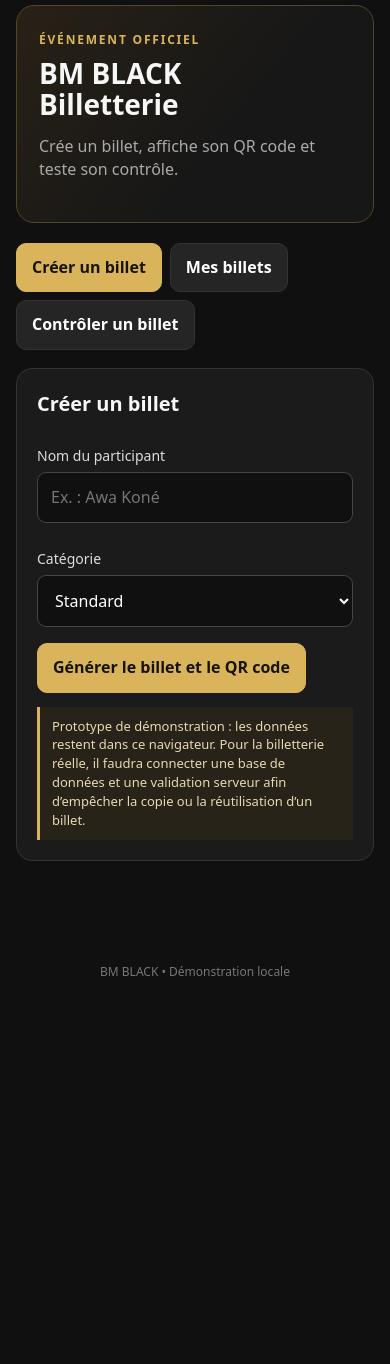
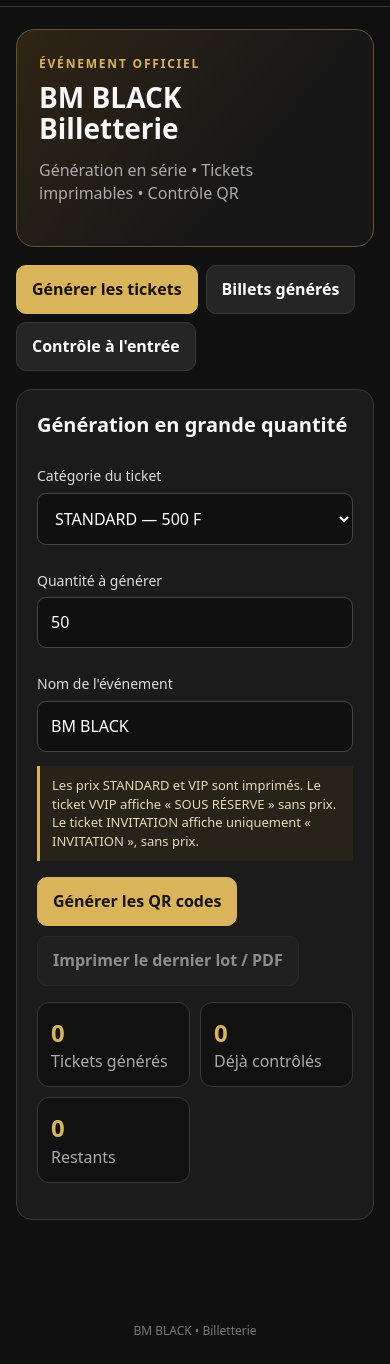
Before and after one commit to lebossking37/BM-BLACK-TICKETS-, a plain HTML site: page index.html in a window 390 px wide. Shown: the part 95-1459 px from the top of the page. Before the commit the page ends 1099 px from the top, so only its background shows below. Drawn offline with Linux system fonts and the light colour scheme.

Commit message:
Add bulk ticket generation and invitation categories

```diff
--- a/index.html
+++ b/index.html
@@ -1,53 +1,67 @@
 <!doctype html>
 <html lang="fr">
 <head>
-<meta charset="utf-8"><meta name="viewport" content="width=device-width,initial-scale=1">
+<meta charset="utf-8"><meta name="viewport" content="width=device-width,initial-scale=1,viewport-fit=cover">
 <meta name="theme-color" content="#101010"><title>BM BLACK • Billetterie</title>
 <script src="https://cdnjs.cloudflare.com/ajax/libs/qrcodejs/1.0.0/qrcode.min.js"></script>
 <script src="https://unpkg.com/html5-qrcode@2.3.8/html5-qrcode.min.js"></script>
 <style>
-:root{color-scheme:dark;--bg:#101010;--panel:#1b1b1b;--line:#333;--gold:#d9b45b;--muted:#aaa}
+:root{color-scheme:dark;--bg:#101010;--panel:#1b1b1b;--line:#383838;--gold:#d9b45b;--muted:#aaa}
 *{box-sizing:border-box}body{margin:0;background:var(--bg);color:#f7f7f7;font:16px/1.45 system-ui,-apple-system,Segoe UI,sans-serif}
-header{padding:24px 18px;border-bottom:1px solid var(--line);display:flex;align-items:center;justify-content:space-between;gap:12px}
-.brand{font-weight:900;letter-spacing:.12em;font-size:20px}.brand span{color:var(--gold)}
-main{max-width:980px;margin:auto;padding:22px 16px 60px}.hero{padding:25px 22px;background:linear-gradient(130deg,#282116,#171717 60%);border:1px solid #51452a;border-radius:18px;margin-bottom:20px}
-.eyebrow{color:var(--gold);font-size:12px;font-weight:800;letter-spacing:.15em;text-transform:uppercase}h1{font-size:clamp(28px,6vw,44px);line-height:1.08;margin:10px 0}h2{font-size:20px;margin:0 0 16px}.muted{color:var(--muted)}
-.tabs{display:flex;gap:8px;margin:18px 0;flex-wrap:wrap}.tab,button{border:1px solid var(--line);background:#252525;color:#fff;border-radius:10px;padding:12px 15px;font:inherit;font-weight:700;cursor:pointer}.tab[aria-selected=true],button.primary{background:var(--gold);color:#17130a;border-color:var(--gold)}button:disabled{opacity:.5;cursor:not-allowed}
-.panel{background:var(--panel);border:1px solid var(--line);border-radius:16px;padding:20px;margin-bottom:18px}
-label{display:block;color:#ddd;font-size:14px;margin:12px 0 6px}input,select{width:100%;padding:13px;border-radius:9px;border:1px solid #454545;background:#101010;color:white;font:inherit}
-.grid{display:grid;grid-template-columns:repeat(auto-fit,minmax(230px,1fr));gap:14px}.actions{display:flex;gap:10px;flex-wrap:wrap;margin-top:16px}
-.ticket{display:grid;grid-template-columns:1fr auto;gap:14px;align-items:center;border:1px dashed #5a4a2b;background:#141414;border-radius:12px;padding:14px;margin-top:12px}.ticket h3{margin:0 0 5px}.ticket small{color:var(--muted);word-break:break-all}.qr{background:#fff;padding:7px;border-radius:8px;min-width:96px;min-height:96px}.status{display:inline-block;padding:4px 9px;border-radius:99px;font-size:12px;font-weight:800;background:#263a2b;color:#a7e5b4}.status.used{background:#482929;color:#ffb0b0}.hidden{display:none!important}.notice{border-left:3px solid var(--gold);padding:10px 12px;background:#282318;color:#e7d8b4;font-size:13px;margin-top:14px}#reader{max-width:500px;margin:14px auto}footer{text-align:center;color:#777;padding:24px;font-size:12px}
+header{padding:20px 18px;border-bottom:1px solid var(--line);display:flex;justify-content:space-between;align-items:center;gap:12px}.brand{font-weight:900;letter-spacing:.12em;font-size:21px}.brand span{color:var(--gold)}
+main{max-width:1050px;margin:auto;padding:22px 16px 60px}.hero{padding:25px 22px;background:linear-gradient(130deg,#302515,#171717 65%);border:1px solid #66532d;border-radius:18px;margin-bottom:18px}
+.eyebrow{color:var(--gold);font-size:12px;font-weight:800;letter-spacing:.15em;text-transform:uppercase}h1{font-size:clamp(28px,6vw,44px);line-height:1.08;margin:10px 0}h2{font-size:20px;margin:0 0 15px}.muted{color:var(--muted)}
+.tabs{display:flex;gap:8px;margin:18px 0;flex-wrap:wrap}.tab,button{border:1px solid var(--line);background:#252525;color:#fff;border-radius:10px;padding:12px 15px;font:inherit;font-weight:750;cursor:pointer}.tab[aria-selected=true],button.primary{background:var(--gold);color:#17130a;border-color:var(--gold)}button:disabled{opacity:.5;cursor:not-allowed}
+.panel{background:var(--panel);border:1px solid var(--line);border-radius:16px;padding:20px;margin-bottom:18px}label{display:block;color:#ddd;font-size:14px;margin:12px 0 6px}input,select{width:100%;padding:13px;border-radius:9px;border:1px solid #454545;background:#101010;color:white;font:inherit}
+.grid{display:grid;grid-template-columns:repeat(auto-fit,minmax(190px,1fr));gap:14px}.actions{display:flex;gap:10px;flex-wrap:wrap;margin-top:16px}
+.stats{display:grid;grid-template-columns:repeat(auto-fit,minmax(125px,1fr));gap:10px;margin:16px 0}.stat{background:#111;border:1px solid var(--line);border-radius:12px;padding:13px}.stat b{display:block;font-size:24px;color:var(--gold)}
+.ticket{display:grid;grid-template-columns:1fr auto;gap:14px;align-items:center;border:1px dashed #806a39;background:#141414;border-radius:12px;padding:14px;margin-top:12px}.ticket h3{margin:0 0 5px}.ticket small{color:var(--muted);word-break:break-all}.qr{background:#fff;padding:7px;border-radius:8px;width:112px;height:112px;display:grid;place-items:center}.status{display:inline-block;padding:4px 9px;border-radius:99px;font-size:12px;font-weight:800;background:#263a2b;color:#a7e5b4}.status.used{background:#482929;color:#ffb0b0}.hidden{display:none!important}.notice{border-left:3px solid var(--gold);padding:10px 12px;background:#282318;color:#e7d8b4;font-size:13px;margin-top:14px}#reader{max-width:500px;margin:14px auto}
+#printArea{display:none}
+@media print{body{background:#fff;color:#111}body>*:not(#printArea){display:none!important}#printArea{display:grid!important;grid-template-columns:1fr 1fr;gap:8mm;padding:5mm}.print-ticket{break-inside:avoid;border:1.5px solid #222;display:grid;grid-template-columns:1fr auto;min-height:45mm;color:#111;background:white}.print-main{padding:7mm}.print-side{border-left:1px dashed #555;padding:5mm;display:flex;flex-direction:column;align-items:center;justify-content:center}.print-ticket h3{font-size:16pt;margin:0 0 4mm}.print-ticket p{margin:1mm 0;font-size:9pt}.print-qr{background:#fff;padding:2mm}.print-qr img{display:block;width:27mm;height:27mm}.print-code{font-size:7pt;word-break:break-all;text-align:center;margin-top:2mm}.print-kind{font-size:11pt;font-weight:900;letter-spacing:1px}.print-price{font-weight:800;margin-top:3mm!important}.print-side small{font-size:7pt;margin-top:1mm}}
+footer{text-align:center;color:#777;padding:24px;font-size:12px}
 </style></head>
 <body>
-<header><div class="brand">BM <span>BLACK</span></div><div class="muted">BILLETTERIE • TEST</div></header>
+<header><div class="brand">BM <span>BLACK</span></div><div class="muted">BILLETTERIE • ADMINISTRATION</div></header>
 <main>
-<section class="hero"><div class="eyebrow">Événement officiel</div><h1>BM BLACK<br>Billetterie</h1><p class="muted">Crée un billet, affiche son QR code et teste son contrôle.</p></section>
-<div class="tabs" role="tablist"><button class="tab" aria-selected="true" data-tab="create">Créer un billet</button><button class="tab" aria-selected="false" data-tab="tickets">Mes billets</button><button class="tab" aria-selected="false" data-tab="check">Contrôler un billet</button></div>
+<section class="hero"><div class="eyebrow">Événement officiel</div><h1>BM BLACK<br>Billetterie</h1><p class="muted">Génération en série • Tickets imprimables • Contrôle QR</p></section>
+<div class="tabs" role="tablist"><button class="tab" aria-selected="true" data-tab="create">Générer les tickets</button><button class="tab" aria-selected="false" data-tab="tickets">Billets générés</button><button class="tab" aria-selected="false" data-tab="check">Contrôle à l'entrée</button></div>
 <section id="create" class="panel">
-<h2>Créer un billet</h2>
-<div class="grid"><div><label for="buyer">Nom du participant</label><input id="buyer" placeholder="Ex. : Awa Koné" autocomplete="name"></div><div><label for="type">Catégorie</label><select id="type"><option>Standard</option><option>VIP</option><option>VVIP</option></select></div></div>
-<div class="actions"><button class="primary" id="createBtn">Générer le billet et le QR code</button></div>
-<div id="created" class="hidden"></div>
-<div class="notice">Prototype de démonstration : les données restent dans ce navigateur. Pour la billetterie réelle, il faudra connecter une base de données et une validation serveur afin d’empêcher la copie ou la réutilisation d’un billet.</div>
+<h2>Génération en grande quantité</h2>
+<div class="grid">
+<div><label for="type">Catégorie du ticket</label><select id="type"><option value="STANDARD">STANDARD — 500 F</option><option value="VIP">VIP — 1 000 F</option><option value="VVIP">VVIP — SOUS RÉSERVE</option><option value="INVITATION">INVITATION</option></select></div>
+<div><label for="quantity">Quantité à générer</label><input id="quantity" type="number" min="1" max="1000" value="50" inputmode="numeric"></div>
+<div><label for="event">Nom de l'événement</label><input id="event" value="BM BLACK"></div>
+</div>
+<div class="notice">Les prix STANDARD et VIP sont imprimés. Le ticket VVIP affiche « SOUS RÉSERVE » sans prix. Le ticket INVITATION affiche uniquement « INVITATION », sans prix.</div>
+<div class="actions"><button class="primary" id="generateBtn">Générer les QR codes</button><button id="printBatchBtn" disabled>Imprimer le dernier lot / PDF</button></div>
+<div id="batchInfo" class="muted" aria-live="polite"></div>
+<div class="stats"><div class="stat"><b id="totalCount">0</b><span class="muted">Tickets générés</span></div><div class="stat"><b id="usedCount">0</b><span class="muted">Déjà contrôlés</span></div><div class="stat"><b id="remainingCount">0</b><span class="muted">Restants</span></div></div>
 </section>
-<section id="tickets" class="panel hidden"><h2>Billets enregistrés sur cet appareil</h2><div id="ticketList" class="muted">Aucun billet pour le moment.</div></section>
-<section id="check" class="panel hidden"><h2>Contrôle d’entrée</h2><p class="muted">Scanne le QR code ou saisis son identifiant.</p><div id="reader"></div><div class="actions"><button id="scanBtn" class="primary">Démarrer le scanner</button><button id="stopBtn" disabled>Arrêter</button></div><label for="manualId">Identifiant du billet</label><input id="manualId" placeholder="BM-…"><div class="actions"><button id="verifyBtn">Vérifier le billet</button></div><div id="result" aria-live="polite"></div></section>
-</main><footer>BM BLACK • Démonstration locale</footer>
+<section id="tickets" class="panel hidden"><h2>Billets générés</h2><p class="muted">Liste enregistrée sur cet appareil.</p><div id="ticketList">Aucun billet pour le moment.</div></section>
+<section id="check" class="panel hidden"><h2>Contrôle d'entrée</h2><p class="muted">Scanne le QR code ou saisis son identifiant.</p><div id="reader"></div><div class="actions"><button id="scanBtn" class="primary">Démarrer le scanner</button><button id="stopBtn" disabled>Arrêter</button></div><label for="manualId">Code du ticket</label><input id="manualId" placeholder="BM-…"><div class="actions"><button id="verifyBtn">Vérifier le ticket</button></div><div id="result" aria-live="polite"></div></section>
+</main>
+<div id="printArea"></div><footer>BM BLACK • Billetterie</footer>
 <script>
-const KEY='bmblack-demo-tickets-v1';let scanner=null;
-const read=()=>{try{return JSON.parse(localStorage.getItem(KEY)||'[]')}catch{return []}};
-const save=a=>localStorage.setItem(KEY,JSON.stringify(a));
+const KEY='bmblack-tickets-v2',SEQ='bmblack-ticket-seq-v2';let scanner=null,lastBatch=[];
+const read=()=>{try{return JSON.parse(localStorage.getItem(KEY)||'[]')}catch{return []}},save=a=>localStorage.setItem(KEY,JSON.stringify(a));
 const esc=s=>String(s).replace(/[&<>"']/g,c=>({'&':'&amp;','<':'&lt;','>':'&gt;','"':'&quot;',"'":'&#39;'}[c]));
-function switchTab(name){document.querySelectorAll('.tab').forEach(b=>b.setAttribute('aria-selected',String(b.dataset.tab===name)));['create','tickets','check'].forEach(id=>document.getElementById(id).classList.toggle('hidden',id!==name));if(name!=='check')stopScan();if(name==='tickets')renderTickets();}
+const price=t=>t==='STANDARD'?'500 F':t==='VIP'?'1 000 F':t==='VVIP'?'SOUS RÉSERVE':'';
+function switchTab(name){document.querySelectorAll('.tab').forEach(b=>b.setAttribute('aria-selected',String(b.dataset.tab===name)));['create','tickets','check'].forEach(id=>document.getElementById(id).classList.toggle('hidden',id!==name));if(name!=='check')stopScan();if(name==='tickets')renderTickets();updateStats()}
 document.querySelectorAll('.tab').forEach(b=>b.addEventListener('click',()=>switchTab(b.dataset.tab)));
-function qr(target,value){target.innerHTML='';if(window.QRCode)new QRCode(target,{text:value,width:100,height:100,correctLevel:QRCode.CorrectLevel.M});else target.textContent='QR indisponible';}
-function ticketMarkup(t){return '<article class="ticket"><div><h3>'+esc(t.name)+'</h3><div>'+esc(t.type)+' • <span class="status '+(t.used?'used':'')+'">'+(t.used?'Déjà utilisé':'Valide')+'</span></div><small>'+esc(t.id)+'<br>'+new Date(t.created).toLocaleString('fr-FR')+'</small></div><div class="qr" id="qr-'+esc(t.id)+'"></div></article>';}
-function renderTickets(){const list=document.getElementById('ticketList'),all=read();list.innerHTML=all.length?all.slice().reverse().map(ticketMarkup).join(''):'Aucun billet pour le moment.';all.forEach(t=>{const el=document.getElementById('qr-'+t.id);if(el)qr(el,t.id);});}
-document.getElementById('createBtn').addEventListener('click',()=>{const name=document.getElementById('buyer').value.trim();if(!name){alert('Saisis le nom du participant.');return;}const t={id:'BM-'+crypto.randomUUID().toUpperCase(),name,type:document.getElementById('type').value,created:new Date().toISOString(),used:false};const all=read();all.push(t);save(all);const box=document.getElementById('created');box.classList.remove('hidden');box.innerHTML='<h3>Billet créé</h3>'+ticketMarkup(t)+'<div class="actions"><button id="printBtn">Imprimer / enregistrer en PDF</button></div>';qr(document.getElementById('qr-'+t.id),t.id);document.getElementById('printBtn').onclick=()=>window.print();document.getElementById('buyer').value='';});
-function verify(raw){const id=String(raw||'').trim();const all=read(),t=all.find(x=>x.id===id),out=document.getElementById('result');if(!t){out.innerHTML='<p class="status used">Billet introuvable sur cet appareil</p>';return;}if(t.used){out.innerHTML='<p class="status used">REFUSÉ — billet déjà utilisé</p><p>'+esc(t.name)+' • '+esc(t.type)+'</p>';return;}t.used=true;save(all);out.innerHTML='<p class="status">ACCEPTÉ — billet validé</p><p>'+esc(t.name)+' • '+esc(t.type)+'</p><small>'+esc(t.id)+'</small>';renderTickets();}
+function qr(el,value,size=96){el.innerHTML='';if(window.QRCode)new QRCode(el,{text:value,width:size,height:size,correctLevel:QRCode.CorrectLevel.M});else el.textContent='QR indisponible'}
+function ticketCard(t){return '<article class="ticket"><div><h3>'+esc(t.type)+'</h3><div>'+esc(t.event)+' • '+(price(t.type)?esc(price(t.type)):'Sans prix')+'</div><div><span class="status '+(t.used?'used':'')+'">'+(t.used?'Déjà utilisé':'Valide')+'</span></div><small>'+esc(t.id)+'</small></div><div class="qr" id="qr-'+esc(t.token)+'"></div></article>'}
+function renderTickets(){const all=read(),list=document.getElementById('ticketList');list.innerHTML=all.length?all.slice().reverse().slice(0,100).map(ticketCard).join(''):'Aucun billet pour le moment.';all.slice().reverse().slice(0,100).forEach(t=>{const el=document.getElementById('qr-'+t.token);if(el)qr(el,t.token,96)})}
+function updateStats(){const a=read();document.getElementById('totalCount').textContent=a.length;document.getElementById('usedCount').textContent=a.filter(t=>t.used).length;document.getElementById('remainingCount').textContent=a.filter(t=>!t.used).length}
+function makePrintBatch(batch){const area=document.getElementById('printArea');area.innerHTML=batch.map(t=>'<article class="print-ticket"><div class="print-main"><div class="print-kind">BM BLACK • '+esc(t.type)+'</div><h3>'+esc(t.event)+'</h3><p>ACCÈS À L’ÉVÉNEMENT</p><p class="print-price">'+(t.type==='VVIP'?'SOUS RÉSERVE':t.type==='INVITATION'?'INVITATION':esc(price(t.type)))+'</p></div><div class="print-side"><div class="print-qr" id="printqr-'+esc(t.token)+'"></div><div class="print-code">'+esc(t.id)+'</div><small>Billet individuel</small></div></article>').join('');batch.forEach(t=>{const el=document.getElementById('printqr-'+t.token);if(el)qr(el,t.token,150)})}
+document.getElementById('generateBtn').addEventListener('click',()=>{const qty=Number(document.getElementById('quantity').value),type=document.getElementById('type').value,event=document.getElementById('event').value.trim()||'BM BLACK';if(!Number.isInteger(qty)||qty<1||qty>1000){alert('Choisis une quantité entre 1 et 1 000.');return}if(!window.QRCode){alert('Le générateur QR ne s’est pas chargé. Vérifie ta connexion.');return}
+const all=read(),batch=[],date=new Date(),prefix='BM-'+String(date.getFullYear()).slice(-2)+String(date.getMonth()+1).padStart(2,'0')+String(date.getDate()).padStart(2,'0')+'-';let seq=Number(localStorage.getItem(SEQ)||0);
+for(let i=0;i<qty;i++){seq++;const serial=prefix+String(seq).padStart(6,'0'),token='BMB-'+crypto.randomUUID();const t={id:serial,token,type,event,created:date.toISOString(),used:false};all.push(t);batch.push(t)}
+localStorage.setItem(SEQ,String(seq));save(all);lastBatch=batch;makePrintBatch(batch);document.getElementById('printBatchBtn').disabled=false;document.getElementById('batchInfo').textContent=qty+' ticket(s) '+type+' généré(s). Lot prêt à imprimer.';updateStats();});
+document.getElementById('printBatchBtn').addEventListener('click',()=>{if(!lastBatch.length)return;window.print()});
+function verify(raw){const code=String(raw||'').trim(),all=read(),t=all.find(x=>x.token===code||x.id===code),out=document.getElementById('result');if(!t){out.innerHTML='<p class="status used">REFUSÉ — ticket introuvable</p>';return}if(t.used){out.innerHTML='<p class="status used">REFUSÉ — ticket déjà utilisé</p><p>'+esc(t.type)+' • '+esc(t.id)+'</p>';return}t.used=true;t.usedAt=new Date().toISOString();save(all);out.innerHTML='<p class="status">ACCEPTÉ — ticket validé</p><p>'+esc(t.type)+' • '+esc(t.id)+'</p>';updateStats();renderTickets()}
 document.getElementById('verifyBtn').addEventListener('click',()=>verify(document.getElementById('manualId').value));
-async function startScan(){if(!window.Html5Qrcode){alert('Le module de scan ne s’est pas chargé. Utilise la saisie manuelle.');return;}try{scanner=new Html5Qrcode('reader');await scanner.start({facingMode:'environment'},{fps:10,qrbox:{width:230,height:230}},text=>{document.getElementById('manualId').value=text;stopScan();verify(text);},()=>{});document.getElementById('scanBtn').disabled=true;document.getElementById('stopBtn').disabled=false;}catch(e){alert('Impossible d’ouvrir la caméra. Autorise son accès et utilise HTTPS, ou saisis le code manuellement.');}}
-async function stopScan(){if(scanner){try{if(scanner.isScanning)await scanner.stop();await scanner.clear();}catch{}scanner=null;}const s=document.getElementById('scanBtn'),b=document.getElementById('stopBtn');if(s)s.disabled=false;if(b)b.disabled=true;}
+async function startScan(){if(!window.Html5Qrcode){alert('Le scanner ne s’est pas chargé.');return}try{scanner=new Html5Qrcode('reader');await scanner.start({facingMode:'environment'},{fps:10,qrbox:{width:230,height:230}},text=>{document.getElementById('manualId').value=text;stopScan();verify(text)},()=>{});document.getElementById('scanBtn').disabled=true;document.getElementById('stopBtn').disabled=false}catch(e){alert('Autorise la caméra et ouvre le site en HTTPS, ou saisis le code manuellement.')}}
+async function stopScan(){if(scanner){try{if(scanner.isScanning)await scanner.stop();await scanner.clear()}catch{}scanner=null}const s=document.getElementById('scanBtn'),b=document.getElementById('stopBtn');if(s)s.disabled=false;if(b)b.disabled=true}
 document.getElementById('scanBtn').addEventListener('click',startScan);document.getElementById('stopBtn').addEventListener('click',stopScan);
-renderTickets();
+updateStats();
 </script></body></html>
```
